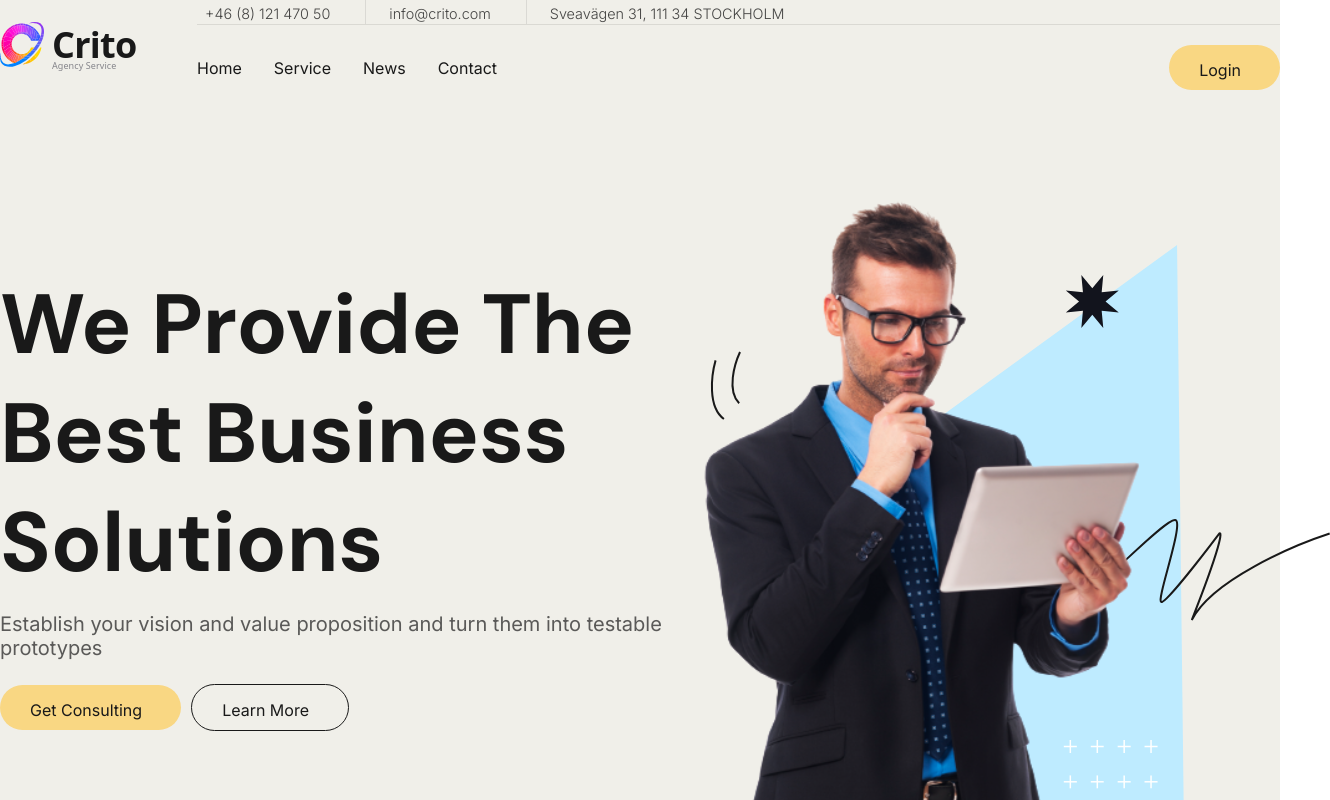
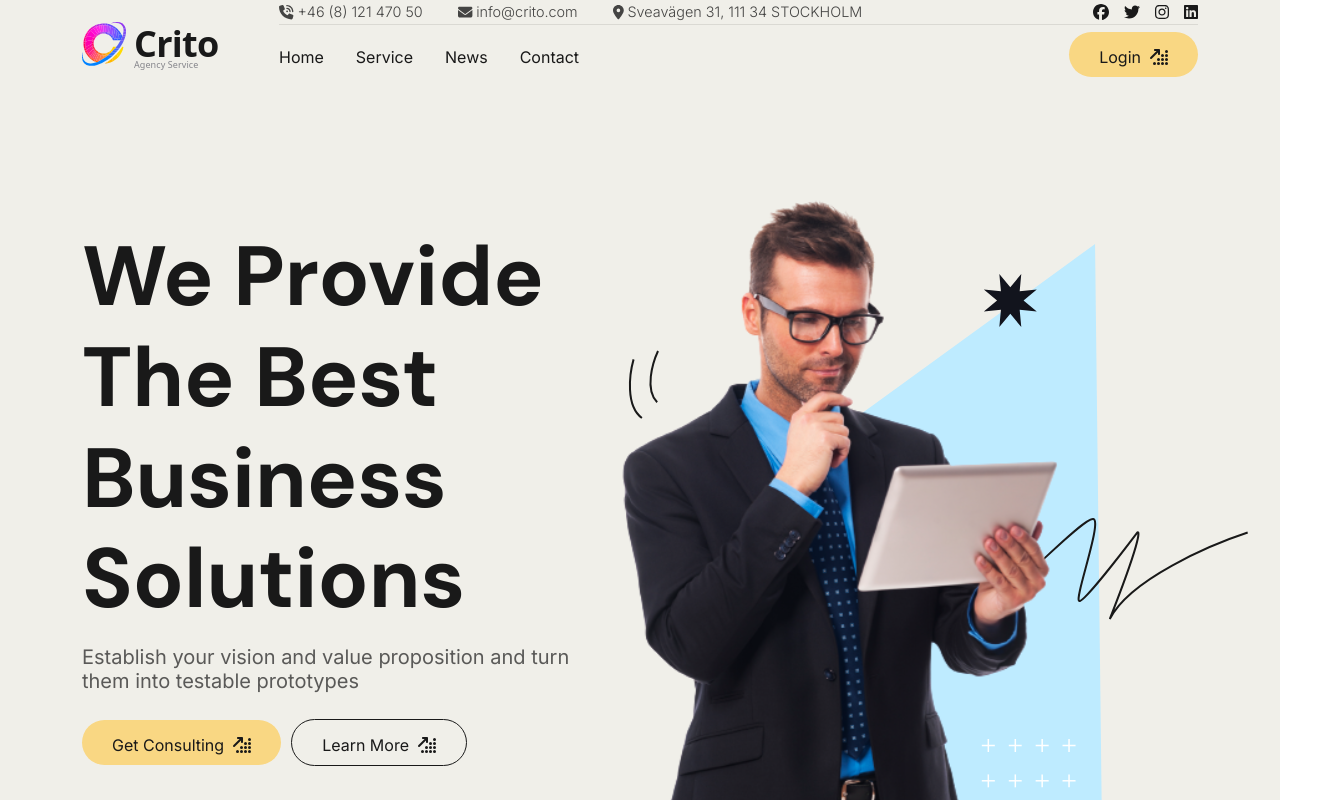
Before and after one commit to galinamiteva/Second_assg_Crito_React, a React (Create React App) app: page / in a window 1280 px wide. Shown: the top 800 px of the page, 1330 px wide, since content can reach past the window. Built offline with nearby package versions, Linux system fonts and the light colour scheme.

Commit message:
navigation-redo

```diff
--- a/src/App.js
+++ b/src/App.js
@@ -1,6 +1,8 @@
 
 import './componens/Header'
 import Header from './componens/Header';
+import "bootstrap/dist/css/bootstrap.min.css";
+
 import './main.css'
 
 
--- a/src/assets/scss/components/_navigation.scss
+++ b/src/assets/scss/components/_navigation.scss
@@ -85,7 +85,7 @@
 
                     }
 
-                    i{
+                    span{
                         font-size: 1rem;
                         margin: 20px 0 20px 15px;
                     }
@@ -98,7 +98,7 @@
             display:flex;
             justify-content: space-between;
             align-items: center;
-            margin:20px 0 0 0;
+            margin:20px  0;
 
             .navigation-links{
                 font-weight: $font-weight-regular-400;
--- /dev/null
+++ b/src/componens/Generics/Button.js
@@ -0,0 +1,15 @@
+import React from 'react'
+import { FontAwesomeIcon } from '@fortawesome/react-fontawesome';
+import { faArrowUpRightDots} from '@fortawesome/free-solid-svg-icons';
+
+const Button = ({text, url, theme}) => {
+  return (
+    <a href={url} className={theme}>
+        {text}
+        <i className="fa-solid fa-arrow-up-right-dots"></i>
+        <FontAwesomeIcon icon={faArrowUpRightDots} />
+    </a>
+  )
+}
+
+export default Button
--- a/src/componens/NavSection.js
+++ b/src/componens/NavSection.js
@@ -1,28 +1,37 @@
 import React from 'react'
 import companyLogo from '../assets/images/crito-logo.svg';
+import { FontAwesomeIcon } from '@fortawesome/react-fontawesome';
+import { faEnvelope, faPhoneVolume, faLocationDot, faBarsStaggered} from '@fortawesome/free-solid-svg-icons';
+import { faFacebook, faTwitter, faInstagram, faLinkedin} from '@fortawesome/free-brands-svg-icons';
+import Container from 'react-bootstrap/Container';
+import Button from './Generics/Button';
 
 const NavSection = () => {
   return (
     <section className='nav-section'>
 
-        <div className="container">
+
+        <Container className="container">
 
             <img src={companyLogo} alt="company-Crito-logo" className="logo"/>
 
-            <i className="fa-solid fa-bars"></i>
+            <FontAwesomeIcon icon={faBarsStaggered} className='fa-bars' />
 
             <nav className="navigation-bar">
                 <div className="upper-info">
                     <div className="business-info">
-                        <span className="number"> <i className="fa-solid fa-phone-volume"></i> +46 (8) 121 470 50</span>
-                        <span className="email"> <i className="fa-regular fa-envelope"></i> info@crito.com</span>
-                        <span className="address"> <i className="fa-solid fa-location-dot"></i> Sveavägen 31, 111 34 STOCKHOLM</span>
+                        <span className="number"> <FontAwesomeIcon icon={faPhoneVolume} /> +46 (8) 121 470 50</span>
+                        <span className="email"> <FontAwesomeIcon icon={faEnvelope} /> info@crito.com</span>
+                        <span className="address"> <FontAwesomeIcon icon={faLocationDot} /> Sveavägen 31, 111 34 STOCKHOLM</span>
                     </div>
                     <div className="social-media">
-                        <i className="fa-brands fa-facebook"></i>
-                        <i className="fa-brands fa-twitter"></i>
-                        <i className="fa-brands fa-instagram"></i>
-                        <i className="fa-brands fa-linkedin"></i>
+                        <span><FontAwesomeIcon icon={faFacebook} /></span>
+                        <span><FontAwesomeIcon icon={faTwitter} /></span>
+                        <span><FontAwesomeIcon icon={faInstagram} /></span>
+                        <span><FontAwesomeIcon icon={faLinkedin} /></span>
+
+                       {/*  <i className="fa-brands fa-linkedin"></i> */}
+
                     </div>
                 </div>
 
@@ -33,13 +42,15 @@ const NavSection = () => {
                         <a href="news.html">News</a>
                         <a href="contact.html" >Contact</a>
                     </nav>
-                    <div className="login-btn button-yellow">
-                        <a href="login.html"><span>Login</span><i className="fa-solid fa-arrow-up-right-dots"></i></a>
+                   {/*  <div className="login-btn button-yellow"> */}
+                   <div className="login-btn">
+
+                         <Button text = 'Login' url='/login' theme = 'button-yellow' />
 
                     </div>
                 </div>
             </nav>
-        </div>
+            </Container>
     </section>
   )
 }
--- a/src/componens/Showcase.js
+++ b/src/componens/Showcase.js
@@ -1,17 +1,23 @@
 import React from 'react';
 import simpleLine from '../assets/images/background-lines.svg';
 import showcaseHero from '../assets/images/showcase.svg';
+import Container from 'react-bootstrap/Container';
+import Button from './Generics/Button';
+
 
 const Showcase = () => {
   return (
     <section className="showcase">
-            <div className="container">
+            {/* <div className="container"> */}
+            <Container className="container">
                 <div className="showcase-info">
                     <h1 className="showcase-title"> We Provide The Best Business Solutions</h1>
                     <h6 className="showcase-paragraph">Establish your vision and value proposition and turn them into testable prototypes</h6>
                     <div className="showcase-btn">
-                        <a href="consulting.html" className="button-yellow">Get Consulting<i className="fa-solid fa-arrow-up-right-dots"></i></a>
-                        <a href="service.html" className="button-beige">Learn More<i className="fa-solid fa-arrow-up-right-dots"></i></a>
+                        {/* <a href="consulting.html" className="button-yellow">Get Consulting<i className="fa-solid fa-arrow-up-right-dots"></i></a> */}
+                        <Button text = 'Get Consulting' url='/services/get-consulting' theme = 'button-yellow'/>
+                       {/*  <a href="service.html" className="button-beige">Learn More<i className="fa-solid fa-arrow-up-right-dots"></i></a> */}
+                       <Button text = 'Learn More' url='/services/consulting' theme = 'button-beige'/>
                     </div>
                 </div>
                 <div className="showcase-img">
@@ -19,7 +25,7 @@ const Showcase = () => {
                     <img src={showcaseHero} alt="man with glasses" className="logo"/>
                 </div>
 
-            </div>
+            </Container>
 
             <img src={simpleLine} alt="simple line" className="logo"/>
         </section>
--- a/src/main.css
+++ b/src/main.css
@@ -168,7 +168,7 @@ h2.title {
     display: inline;
   }
 }
-.nav-section .container .navigation-bar .upper-info .social-media i {
+.nav-section .container .navigation-bar .upper-info .social-media span {
   font-size: 1rem;
   margin: 20px 0 20px 15px;
 }
@@ -176,7 +176,7 @@ h2.title {
   display: flex;
   justify-content: space-between;
   align-items: center;
-  margin: 20px 0 0 0;
+  margin: 20px 0;
 }
 .nav-section .container .navigation-bar .lower-info .navigation-links {
   font-weight: 400;
```
Also changed, not shown: package.json (+7 -0 lines), 1 other file (tests, documents, lock files or other folders).
